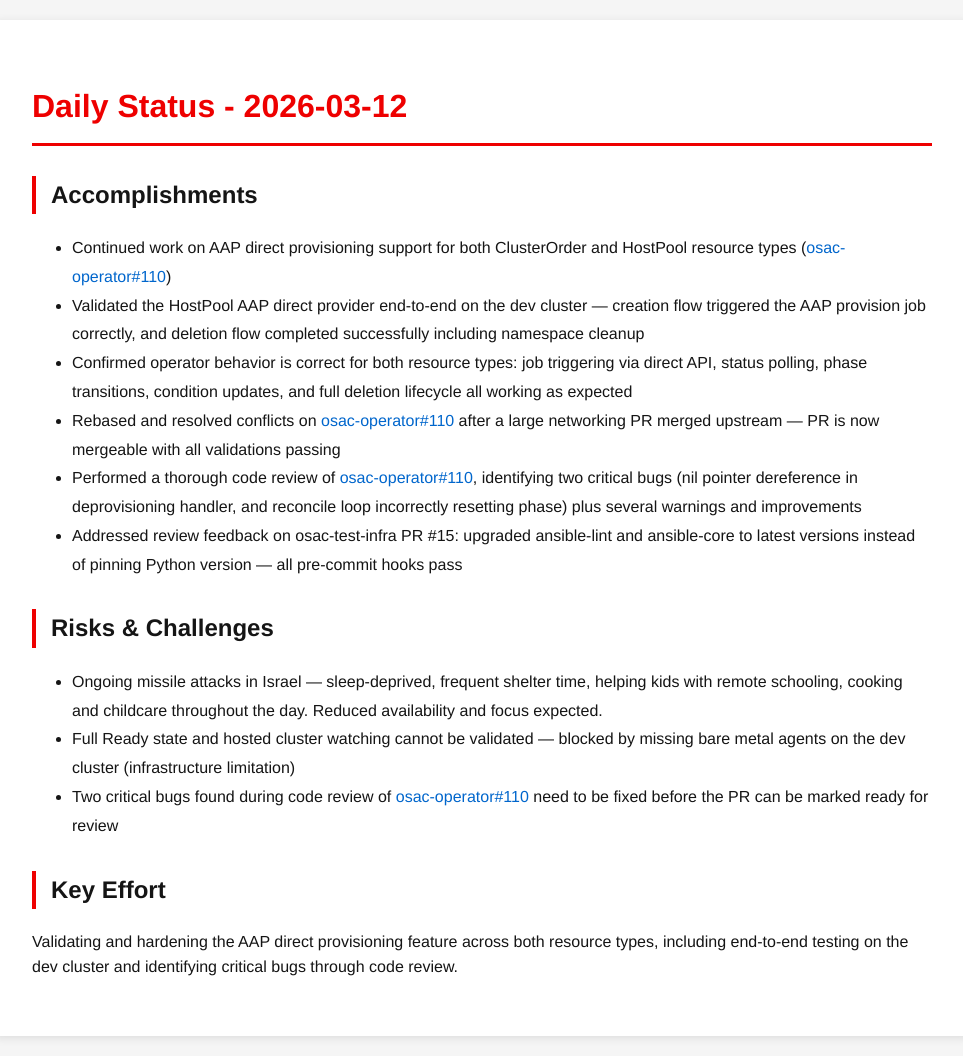
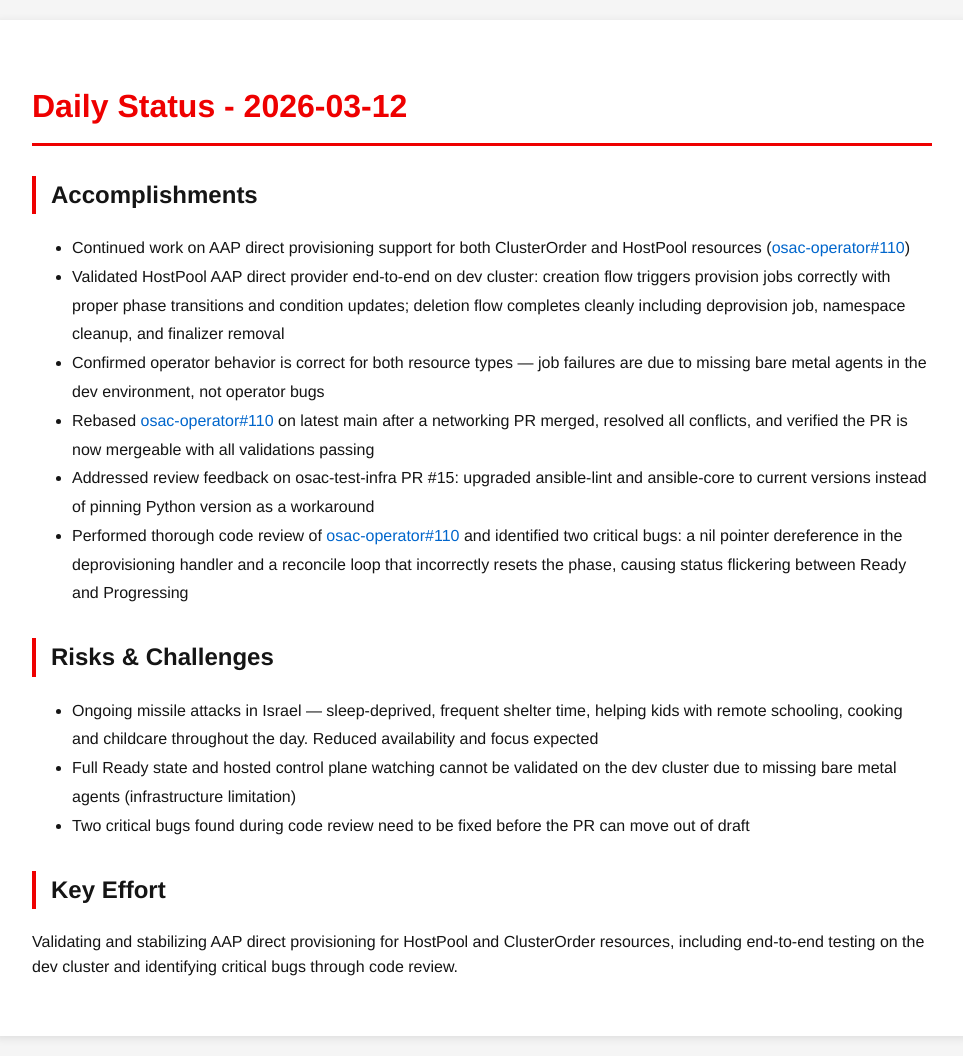
Before and after one commit to tzvatot/daily-status, a Jekyll site: the page built from 2026-03-12.md, in a window 1280 px wide. Shown: the whole page, without its empty margins (158-1121 px from the left). Built offline with Jekyll 4.4.1, drawn with Linux system fonts in a browser that asks for light colours.

Commit message:
Daily status update - 2026-03-12

```diff
--- a/2026-03-12.md
+++ b/2026-03-12.md
@@ -7,17 +7,17 @@
 # Daily Status - 2026-03-12
 
 ## Accomplishments
-- Continued work on AAP direct provisioning support for both ClusterOrder and HostPool resource types ([osac-operator#110](https://github.com/osac-project/osac-operator/pull/110))
-- Validated the HostPool AAP direct provider end-to-end on the dev cluster — creation flow triggered the AAP provision job correctly, and deletion flow completed successfully including namespace cleanup
-- Confirmed operator behavior is correct for both resource types: job triggering via direct API, status polling, phase transitions, condition updates, and full deletion lifecycle all working as expected
-- Rebased and resolved conflicts on [osac-operator#110](https://github.com/osac-project/osac-operator/pull/110) after a large networking PR merged upstream — PR is now mergeable with all validations passing
-- Performed a thorough code review of [osac-operator#110](https://github.com/osac-project/osac-operator/pull/110), identifying two critical bugs (nil pointer dereference in deprovisioning handler, and reconcile loop incorrectly resetting phase) plus several warnings and improvements
-- Addressed review feedback on osac-test-infra PR #15: upgraded ansible-lint and ansible-core to latest versions instead of pinning Python version — all pre-commit hooks pass
+- Continued work on AAP direct provisioning support for both ClusterOrder and HostPool resources ([osac-operator#110](https://github.com/osac-project/osac-operator/pull/110))
+- Validated HostPool AAP direct provider end-to-end on dev cluster: creation flow triggers provision jobs correctly with proper phase transitions and condition updates; deletion flow completes cleanly including deprovision job, namespace cleanup, and finalizer removal
+- Confirmed operator behavior is correct for both resource types — job failures are due to missing bare metal agents in the dev environment, not operator bugs
+- Rebased [osac-operator#110](https://github.com/osac-project/osac-operator/pull/110) on latest main after a networking PR merged, resolved all conflicts, and verified the PR is now mergeable with all validations passing
+- Addressed review feedback on osac-test-infra PR #15: upgraded ansible-lint and ansible-core to current versions instead of pinning Python version as a workaround
+- Performed thorough code review of [osac-operator#110](https://github.com/osac-project/osac-operator/pull/110) and identified two critical bugs: a nil pointer dereference in the deprovisioning handler and a reconcile loop that incorrectly resets the phase, causing status flickering between Ready and Progressing
 
 ## Risks & Challenges
-- Ongoing missile attacks in Israel — sleep-deprived, frequent shelter time, helping kids with remote schooling, cooking and childcare throughout the day. Reduced availability and focus expected.
-- Full Ready state and hosted cluster watching cannot be validated — blocked by missing bare metal agents on the dev cluster (infrastructure limitation)
-- Two critical bugs found during code review of [osac-operator#110](https://github.com/osac-project/osac-operator/pull/110) need to be fixed before the PR can be marked ready for review
+- Ongoing missile attacks in Israel — sleep-deprived, frequent shelter time, helping kids with remote schooling, cooking and childcare throughout the day. Reduced availability and focus expected
+- Full Ready state and hosted control plane watching cannot be validated on the dev cluster due to missing bare metal agents (infrastructure limitation)
+- Two critical bugs found during code review need to be fixed before the PR can move out of draft
 
 ## Key Effort
-Validating and hardening the AAP direct provisioning feature across both resource types, including end-to-end testing on the dev cluster and identifying critical bugs through code review.
+Validating and stabilizing AAP direct provisioning for HostPool and ClusterOrder resources, including end-to-end testing on the dev cluster and identifying critical bugs through code review.
```
